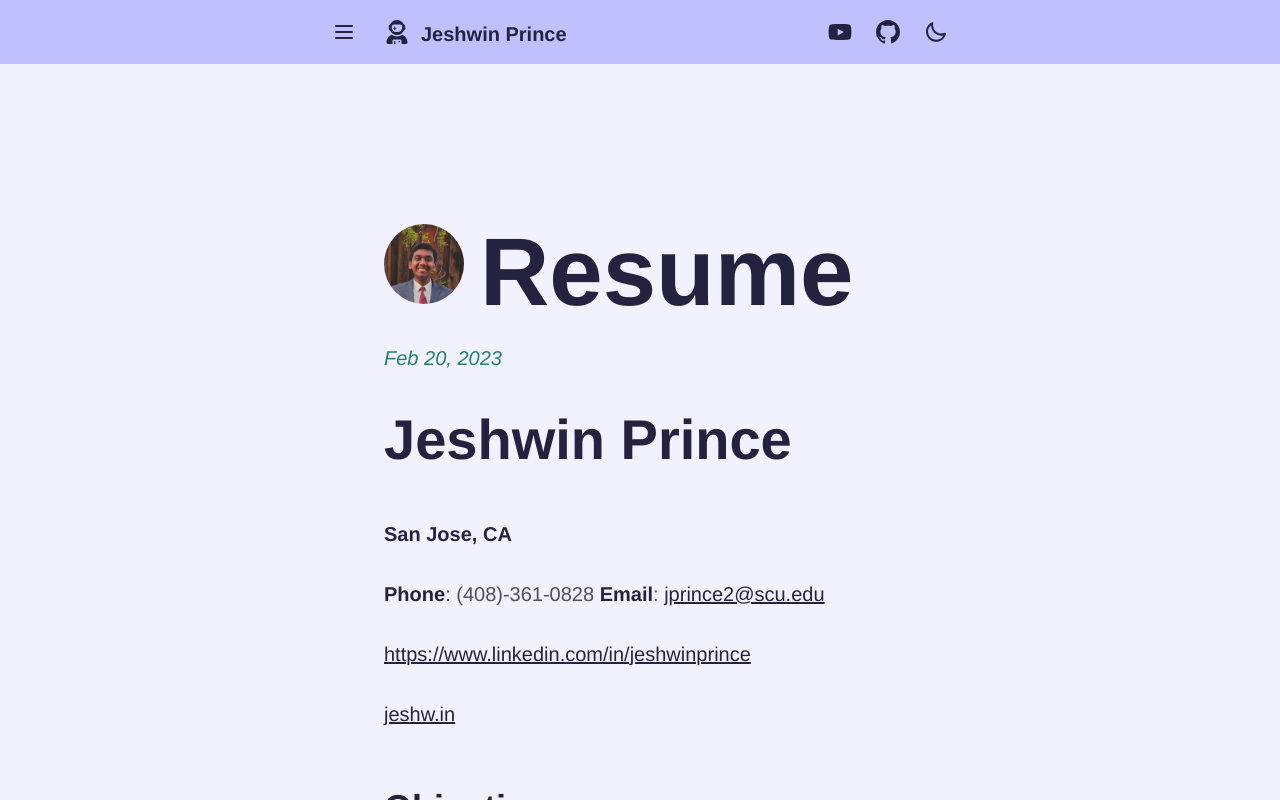
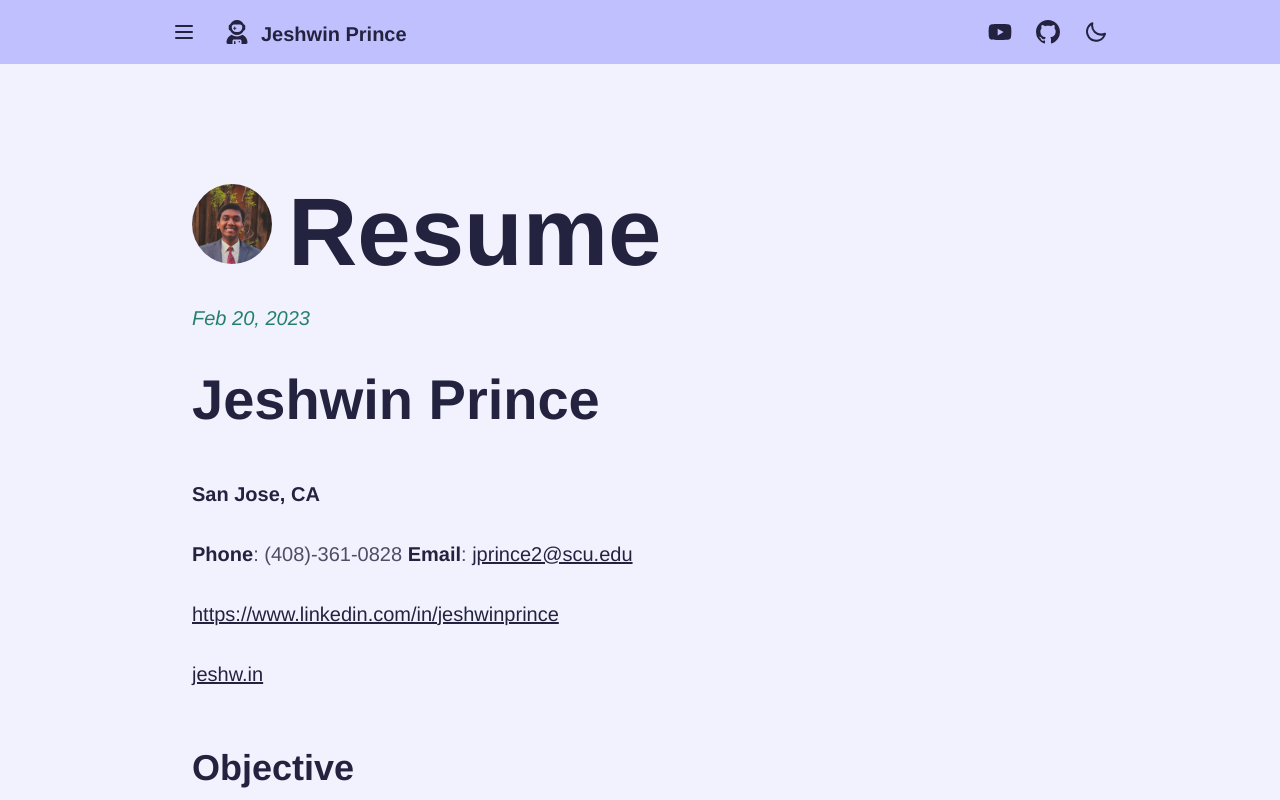
Before and after one commit to Jeshwin/portfolio, a Next.js app: page /articles/resume in a window 1280 px wide. Built offline with nearby package versions, Linux system fonts and the light colour scheme.

Commit message:
bugfixes

```diff
--- a/src/components/greeting.jsx
+++ b/src/components/greeting.jsx
@@ -7,7 +7,7 @@ export default function Greeting() {
     <>
       <main className='min-h-screen flex flex-col lg:flex-row justify-between items-center'>
           <div className="hero min-h-screen bg-gradient-to-t from-base-100 to-base-200">
-            <div className="hero-content gap-6 max-w-full w-auto p-0 lg:p-1 lg:px-20 xl:px-40 flex-col-reverse lg:flex-row">
+            <div className="hero-content gap-6 max-w-full w-auto p-0 lg:p-1 lg:px-20 2xl:px-40 flex-col-reverse lg:flex-row">
                 <div className="mx-auto max-w-xs md:max-w-xl lg:max-w-2xl text-center text-base-content">
                   <h1 className="mb-5 text-xl md:text-3xl lg:text-5xl font-bold">Hello, I&apos;m <span className="font-bold bg-clip-text text-transparent bg-gradient-to-br from-primary to-secondary">Jeshwin Prince</span></h1>
                   <p className="mb-5 md:lext-lg lg:text-2xl">
--- a/src/components/introhero.jsx
+++ b/src/components/introhero.jsx
@@ -32,7 +32,7 @@ export default function IntroHero({ reverse, title, description, href }) {
     <>
       <div className='min-h-screen flex flex-col lg:flex-row justify-between items-center'>
           <div className="hero min-h-screen bg-base-100">
-            <div className={ `hero-content gap-6 max-w-full w-auto p-0 lg:p-1 lg:px-20 xl:px-40 flex-col-reverse ${reverseClass}` }>
+            <div className={ `hero-content gap-6 max-w-full w-auto p-0 lg:p-1 lg:px-20 2xl:px-40 flex-col-reverse ${reverseClass}` }>
                 <div className="mx-auto max-w-xs md:max-w-xl lg:max-w-2xl text-center text-base-content">
                   <h1 className={textColorClass}>{title}</h1>
                   <p className="mb-5 md:lext-lg lg:text-2xl">{description}</p>
--- a/src/components/mdxwrapper.jsx
+++ b/src/components/mdxwrapper.jsx
@@ -7,10 +7,10 @@ export default function MdxWrapper({ meta, children }) {
     <>
       <MyHead title={meta.title} />
       <div id='top'></div>
-      <div className="p-5 lg:px-48 xl:px-96 lg:py-10 xl:py-20">
+      <div className="p-5 lg:px-48 2xl:px-96 lg:py-10 2xl:py-20">
         <div className=' flex flex-auto gap-x-4 '>
           {meta.thumbnail
-              ? <figure className='mt-20 mb-6 relative h-12 lg:h-20 aspect-square'><Image className='rounded-full' fill src={`/articles/${meta.title}/thumbnail.jpg`} alt={meta.title} /></figure>
+              ? <figure className='mt-20 mb-6 relative h-12 lg:h-20 aspect-square'><Image className='rounded-full' fill src={`/articles/${meta.filename}/thumbnail.jpg`} alt={meta.title} /></figure>
               : <figure className='mt-20 mb-6 relative h-12 lg:h-20 aspect-square'><Image className='rounded-full' fill src="/articles/thumbnail.jpg" alt={meta.title} /></figure>
           }
           <h1 className="font-bold w-fit text-6xl lg:text-8xl mt-20 mb-6">{meta.title}</h1>
--- a/src/components/navbar.jsx
+++ b/src/components/navbar.jsx
@@ -3,7 +3,7 @@ import ThemeToggle from "./themetoggle"
 
 export default function Navbar() {
     return (
-        <nav className="navbar lg:px-40 xl:px-80 bg-base-200 sticky z-50 top-0">
+        <nav className="navbar lg:px-40 2xl:px-80 bg-base-200 sticky z-50 top-0">
           <div className="flex-none">
             <label htmlFor="my-drawer" className="btn btn-ghost btn-circle drawer-button">
               <svg xmlns="http://www.w3.org/2000/svg" fill="none" viewBox="0 0 24 24" width="24" height="24" className="inline-block stroke-current"><path strokeLinecap="round" strokeLinejoin="round" strokeWidth="2" d="M4 6h16M4 12h16M4 18h16"></path></svg>
--- a/src/pages/articles.jsx
+++ b/src/pages/articles.jsx
@@ -24,15 +24,15 @@ export default function Greeting({ postMetadata }) {
     <>
       <MyHead title="Jeshwin's Blog" />
       <div id='top'></div>
-      <div className="p-5 lg:px-48 xl:px-96 lg:py-10 xl:py-20">
+      <div className="p-5 lg:px-48 2xl:px-96 lg:py-10 2xl:py-20">
         <h1 className="font-bold w-fit text-6xl lg:text-8xl mt-20 mb-6">Articles</h1>
         <time className="text-accent text-xl italic">Last Update Feb 20, 2023</time>
         <ul className="grid grid-cols-1 md:grid-cols-2 2xl:grid-cols-3 gap-4 mt-10">
           {postMetadata.map(({ filename, title, thumbnail, date, description }) => (
           <li key={title} className="card bg-base-200 shadow-xl">
             {thumbnail
-              ? <figure><Image width={900} height={900} src={`/articles/${filename}/thumbnail.jpg`} alt={title} /></figure>
-              : <figure><Image width={900} height={900} src="/articles/thumbnail.jpg" alt={title} /></figure>
+              ? <figure><Image className=" w-full h-full" width={500} height={500} src={`/articles/${filename}/thumbnail.jpg`} alt={title} /></figure>
+              : <figure><Image className=" w-full h-full" width={500} height={500} src="/articles/thumbnail.jpg" alt={title} /></figure>
             }
             <div className="card-body">
               <h2 className="card-title text-4xl">{title}</h2>
--- a/src/pages/portfolio.jsx
+++ b/src/pages/portfolio.jsx
@@ -40,7 +40,7 @@ export default function Greeting({ portfolioFilenames }) {
     <>
       <MyHead title="Jeshwin's Blog" />
       <div id='top'></div>
-      <div className="p-5 lg:px-48 xl:px-96 lg:py-10 xl:py-20">
+      <div className="p-5 lg:px-48 2xl:px-96 lg:py-10 2xl:py-20">
         <h1 className="font-bold w-fit text-6xl lg:text-8xl mt-20 mb-6">Portfolio</h1>
         <time className="text-accent text-xl italic">Last Update Mar 23, 2023</time>
         <ul className="flex flex-wrap gap-4 mt-10">
@@ -51,7 +51,7 @@ export default function Greeting({ portfolioFilenames }) {
                 <div className='
                   absolute w-full h-full top-0 left-0
                   transition-all ease-in-out duration-150
-                  text-lg xl:text-2xl text-center text-transparent hover:text-base-content
+                  text-lg 2xl:text-2xl text-center text-transparent hover:text-base-content
                   flex items-center justify-center
                   rounded-lg bg-opacity-0 hover:bg-opacity-75 bg-base-300'>{image.split('.')[0]}
                 </div>
--- a/src/pages/resume.mdx
+++ b/src/pages/resume.mdx
@@ -1,6 +1,7 @@
 import MdxWrapper from '@/components/mdxwrapper'
 
 export const meta = {
+  filename: 'resume',
   title: 'Resume',
   thumbnail: true,
   date: 'Feb 20, 2023',
```
